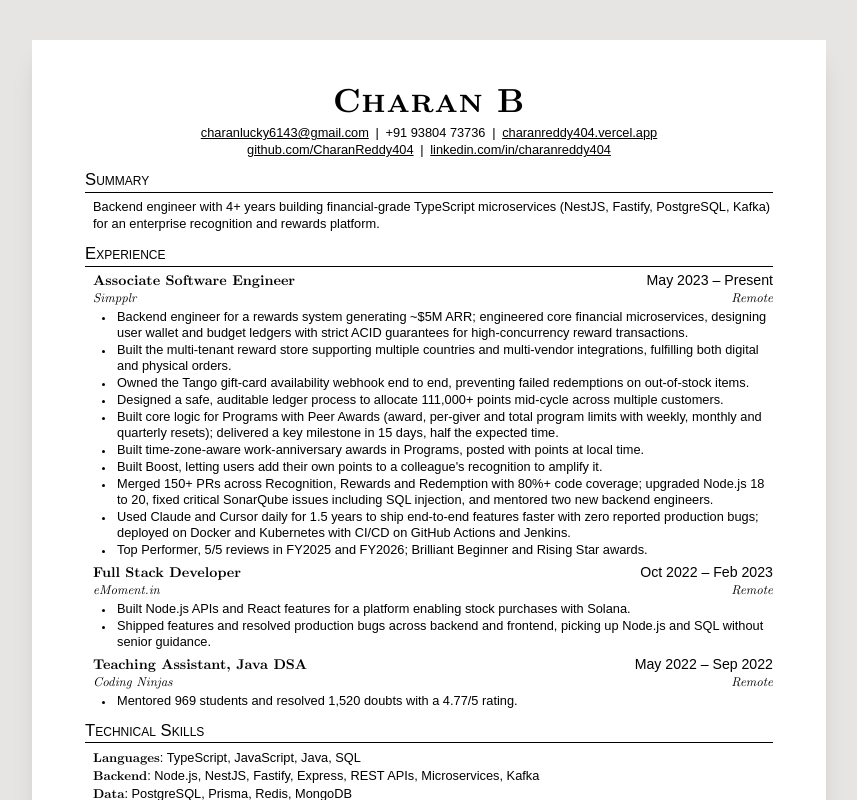
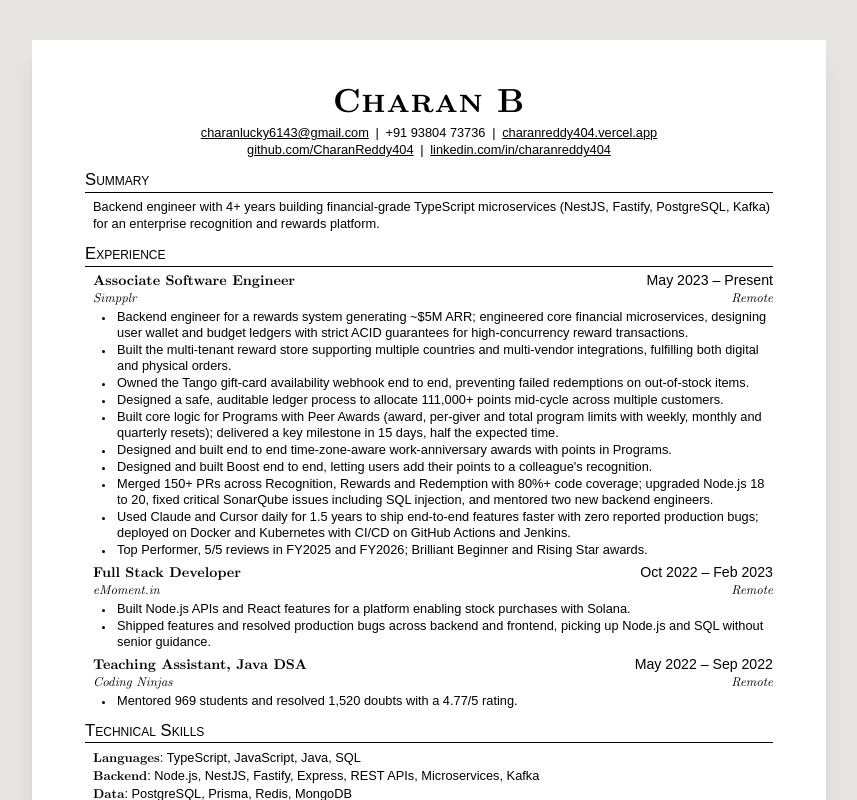
Before and after one commit to CharanReddy404/Portfolio, a Next.js app: page /resume in a window 1280 px wide. Shown: the top 800 px of the page, without its empty margins (211-1068 px from the left). Built offline with nearby package versions, Linux system fonts and the light colour scheme; a web font is replaced by a local one.

Commit message:
feat: show work-anniversary awards and Boost as designed and built end to end

```diff
--- a/content/resume.ts
+++ b/content/resume.ts
@@ -30,8 +30,8 @@ export const resume = {
         'Owned the Tango gift-card availability webhook end to end, preventing failed redemptions on out-of-stock items.',
         'Designed a safe, auditable ledger process to allocate 111,000+ points mid-cycle across multiple customers.',
         'Built core logic for Programs with Peer Awards (award, per-giver and total program limits with weekly, monthly and quarterly resets); delivered a key milestone in 15 days, half the expected time.',
-        'Built time-zone-aware work-anniversary awards in Programs, posted with points at local time.',
-        'Built Boost, letting users add their own points to a colleague\'s recognition to amplify it.',
+        'Designed and built end to end time-zone-aware work-anniversary awards with points in Programs.',
+        'Designed and built Boost end to end, letting users add their points to a colleague\'s recognition.',
         'Merged 150+ PRs across Recognition, Rewards and Redemption with 80%+ code coverage; upgraded Node.js 18 to 20, fixed critical SonarQube issues including SQL injection, and mentored two new backend engineers.',
         'Used Claude and Cursor daily for 1.5 years to ship end-to-end features faster with zero reported production bugs; deployed on Docker and Kubernetes with CI/CD on GitHub Actions and Jenkins.',
         'Top Performer, 5/5 reviews in FY2025 and FY2026; Brilliant Beginner and Rising Star awards.',
```
Also changed, not shown: 1 other file (tests, documents, lock files or other folders).
